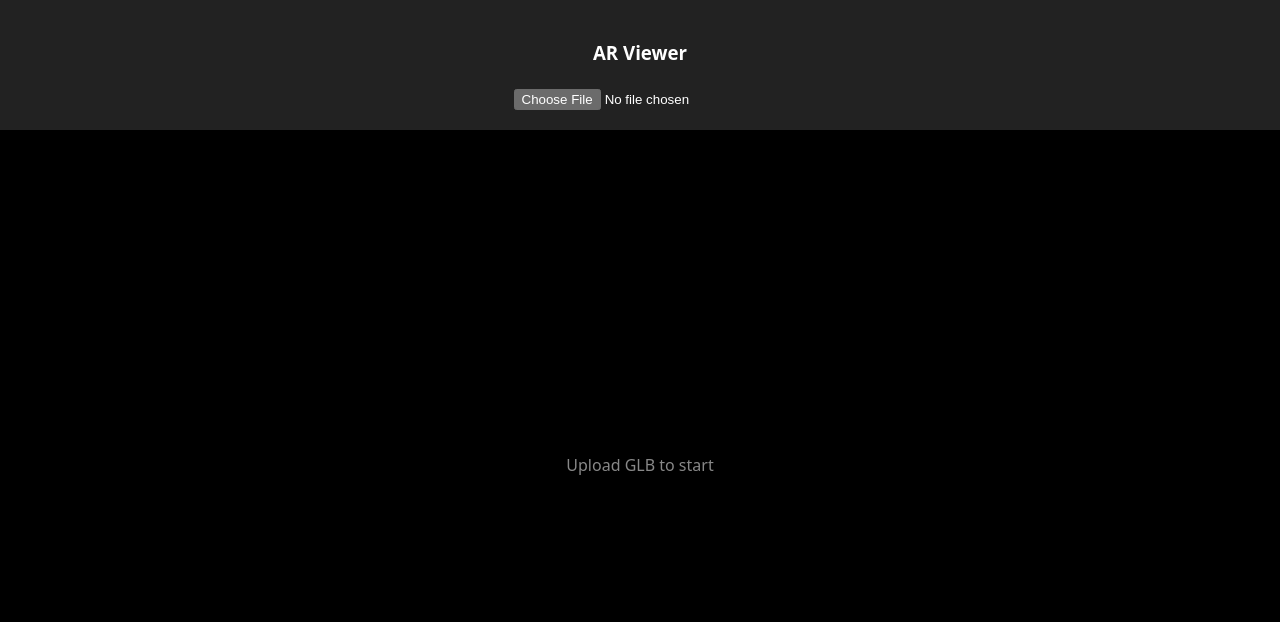
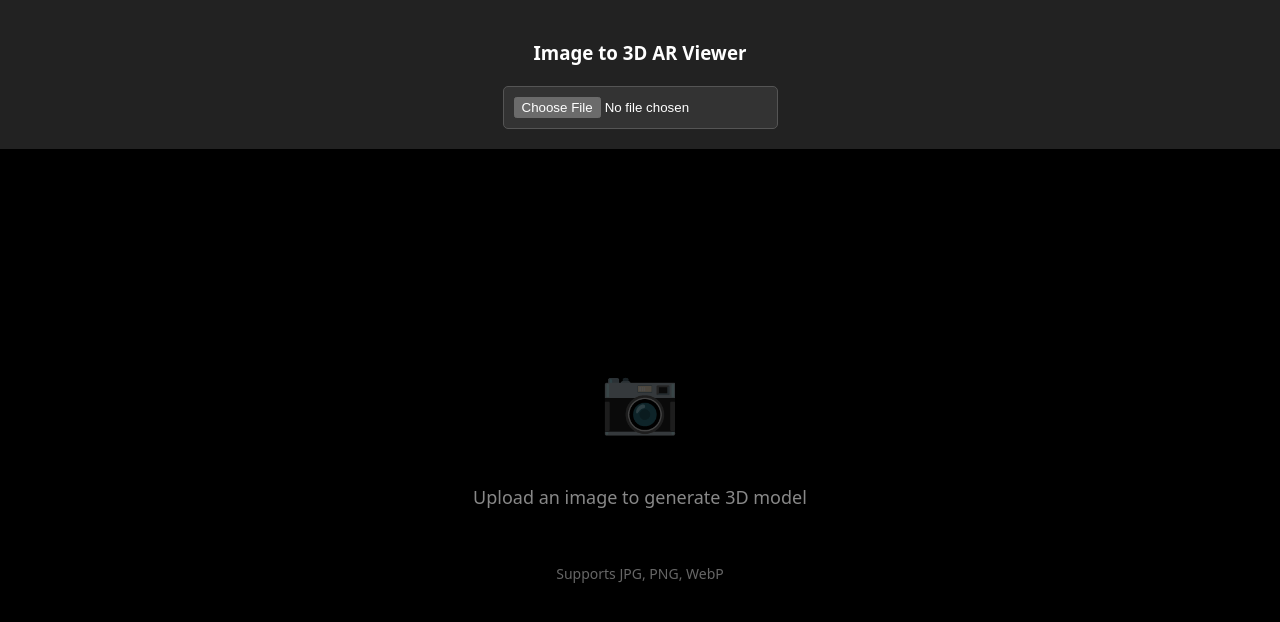
Before and after one commit to KaustubhAChavan/AR_Model_Viewer, a React (Vite) app: page / in a window 1280 px wide. Shown: the top 622 px of the page. Built offline with nearby package versions, Linux system fonts and the light colour scheme.

Commit message:
backend testing

```diff
--- a/src/App.jsx
+++ b/src/App.jsx
@@ -2,71 +2,188 @@ import React, { useState, useMemo, useRef } from 'react';
 import '@google/model-viewer';
 
 export default function App() {
-  const [file, setFile] = useState(null);
-  const [modelScale, setModelScale] = useState('1 1 1'); // Default scale
+  const [imageFile, setImageFile] = useState(null);
+  const [glbBlob, setGlbBlob] = useState(null);
+  const [loading, setLoading] = useState(false);
+  const [error, setError] = useState(null);
+  const [modelScale, setModelScale] = useState('1 1 1');
   const modelRef = useRef(null);
 
+  // Create URL for the GLB blob
   const modelUrl = useMemo(() => {
-    if (!file) return null;
-    return URL.createObjectURL(file);
-  }, [file]);
+    if (!glbBlob) return null;
+    return URL.createObjectURL(glbBlob);
+  }, [glbBlob]);
 
-  // --- NEW FEATURE: Auto-Fit Logic ---
+  // Handle image upload and API call
+  const handleImageUpload = async (e) => {
+    const file = e.target.files[0];
+    if (!file) return;
+
+    setImageFile(file);
+    setError(null);
+    setLoading(true);
+    setGlbBlob(null);
+    setModelScale('1 1 1');
+
+    try {
+      // Create FormData to send image to API
+      const formData = new FormData();
+      formData.append('file', file);
+
+      // Call your FastAPI endpoint
+      const response = await fetch('http://127.0.0.1:8000/convert', {
+
+        method: 'POST',
+        body: formData,
+      });
+
+      if (!response.ok) {
+        throw new Error(`API Error: ${response.status} ${response.statusText}`);
+      }
+
+      // Get the GLB file as a blob
+      const blob = await response.blob();
+
+      // Check if response is actually a GLB file
+      if (blob.type === 'application/json') {
+        const errorData = await blob.text();
+        throw new Error(JSON.parse(errorData).error || 'Unknown error');
+      }
+
+      setGlbBlob(blob);
+      console.log('✅ 3D model generated successfully');
+
+    } catch (err) {
+      console.error('Error:', err);
+      setError(err.message);
+    } finally {
+      setLoading(false);
+    }
+  };
+
+  // Auto-fit the model when loaded
   const handleModelLoad = () => {
     const model = modelRef.current;
     if (!model) return;
 
-    // 1. Get the size of the model in meters
     const { x, y, z } = model.getDimensions();
-
-    // 2. Find the largest dimension (width, height, or depth)
     const largestDimension = Math.max(x, y, z);
-
-    // 3. Calculate a scale factor to make the largest side exactly 0.8 meters (80cm)
-    // This is a perfect size for indoor AR (tables, floor)
     const targetSize = 0.8;
 
     if (largestDimension > 0) {
       const scaleFactor = targetSize / largestDimension;
-      // Apply this scale uniformly to X, Y, and Z
       setModelScale(`${scaleFactor} ${scaleFactor} ${scaleFactor}`);
       console.log(`Auto-scaled model from ${largestDimension}m to ${targetSize}m`);
     }
   };
 
   return (
-    <div style={{ height: '100vh', background: '#000', color: 'white', display: 'flex', flexDirection: 'column' }}>
+    <div style={{
+      height: '100vh',
+      background: '#000',
+      color: 'white',
+      display: 'flex',
+      flexDirection: 'column'
+    }}>
 
-      <div style={{ padding: '20px', background: '#222', textAlign: 'center' }}>
-        <h3>AR Viewer</h3>
-        <input
-          type="file"
-          accept=".glb,.gltf"
-          onChange={(e) => {
-            setFile(e.target.files[0]);
-            setModelScale('1 1 1'); // Reset scale for new file
-          }}
-          style={{ color: 'white' }}
-        />
+      {/* Header with upload */}
+      <div style={{
+        padding: '20px',
+        background: '#222',
+        textAlign: 'center'
+      }}>
+        <h3>Image to 3D AR Viewer</h3>
+
+        <div style={{ marginTop: '10px' }}>
+          <input
+            type="file"
+            accept="image/*"
+            onChange={handleImageUpload}
+            disabled={loading}
+            style={{
+              color: 'white',
+              padding: '10px',
+              background: '#333',
+              border: '1px solid #555',
+              borderRadius: '5px',
+              cursor: loading ? 'not-allowed' : 'pointer'
+            }}
+          />
+        </div>
+
+        {/* Status Messages */}
+        {loading && (
+          <div style={{
+            marginTop: '15px',
+            color: '#FFD700',
+            fontSize: '14px'
+          }}>
+            🔄 Converting image to 3D model...
+          </div>
+        )}
+
+        {error && (
+          <div style={{
+            marginTop: '15px',
+            color: '#FF6B6B',
+            fontSize: '14px',
+            background: '#331111',
+            padding: '10px',
+            borderRadius: '5px'
+          }}>
+            ❌ Error: {error}
+          </div>
+        )}
+
+        {imageFile && !loading && !error && glbBlob && (
+          <div style={{
+            marginTop: '15px',
+            color: '#4CAF50',
+            fontSize: '14px'
+          }}>
+            ✅ 3D model ready!
+          </div>
+        )}
       </div>
 
+      {/* 3D Viewer Area */}
       <div style={{ flexGrow: 1, position: 'relative' }}>
-        {modelUrl ? (
+        {loading ? (
+          <div style={{
+            display: 'flex',
+            flexDirection: 'column',
+            justifyContent: 'center',
+            alignItems: 'center',
+            height: '100%',
+            gap: '20px'
+          }}>
+            <div style={{
+              width: '50px',
+              height: '50px',
+              border: '5px solid #333',
+              borderTop: '5px solid #2196F3',
+              borderRadius: '50%',
+              animation: 'spin 1s linear infinite'
+            }} />
+            <p style={{color: '#888'}}>Processing your image...</p>
+            <style>{`
+              @keyframes spin {
+                0% { transform: rotate(0deg); }
+                100% { transform: rotate(360deg); }
+              }
+            `}</style>
+          </div>
+        ) : modelUrl ? (
           <model-viewer
             ref={modelRef}
             src={modelUrl}
-
-            /* Apply the calculated auto-scale */
             scale={modelScale}
-
-            /* Trigger the calculation when model loads */
             onLoad={handleModelLoad}
-
             ar
             ar-modes="webxr scene-viewer"
             ar-scale="auto"
             ar-placement="floor"
-
             camera-controls
             auto-rotate
             shadow-intensity="1"
@@ -85,14 +202,27 @@ export default function App() {
               fontSize: '18px',
               fontWeight: 'bold',
               boxShadow: '0 4px 10px rgba(0,0,0,0.3)',
+              cursor: 'pointer',
               zIndex: 100
             }}>
               Enter AR
             </button>
           </model-viewer>
         ) : (
-          <div style={{ display: 'flex', justifyContent: 'center', alignItems: 'center', height: '100%' }}>
-            <p style={{color: '#888'}}>Upload GLB to start</p>
+          <div style={{
+            display: 'flex',
+            flexDirection: 'column',
+            justifyContent: 'center',
+            alignItems: 'center',
+            height: '100%',
+            gap: '20px'
+          }}>
+            <div style={{
+              fontSize: '64px',
+              opacity: 0.3
+            }}>📷</div>
+            <p style={{color: '#888', fontSize: '18px'}}>Upload an image to generate 3D model</p>
+            <p style={{color: '#666', fontSize: '14px'}}>Supports JPG, PNG, WebP</p>
           </div>
         )}
       </div>
```
